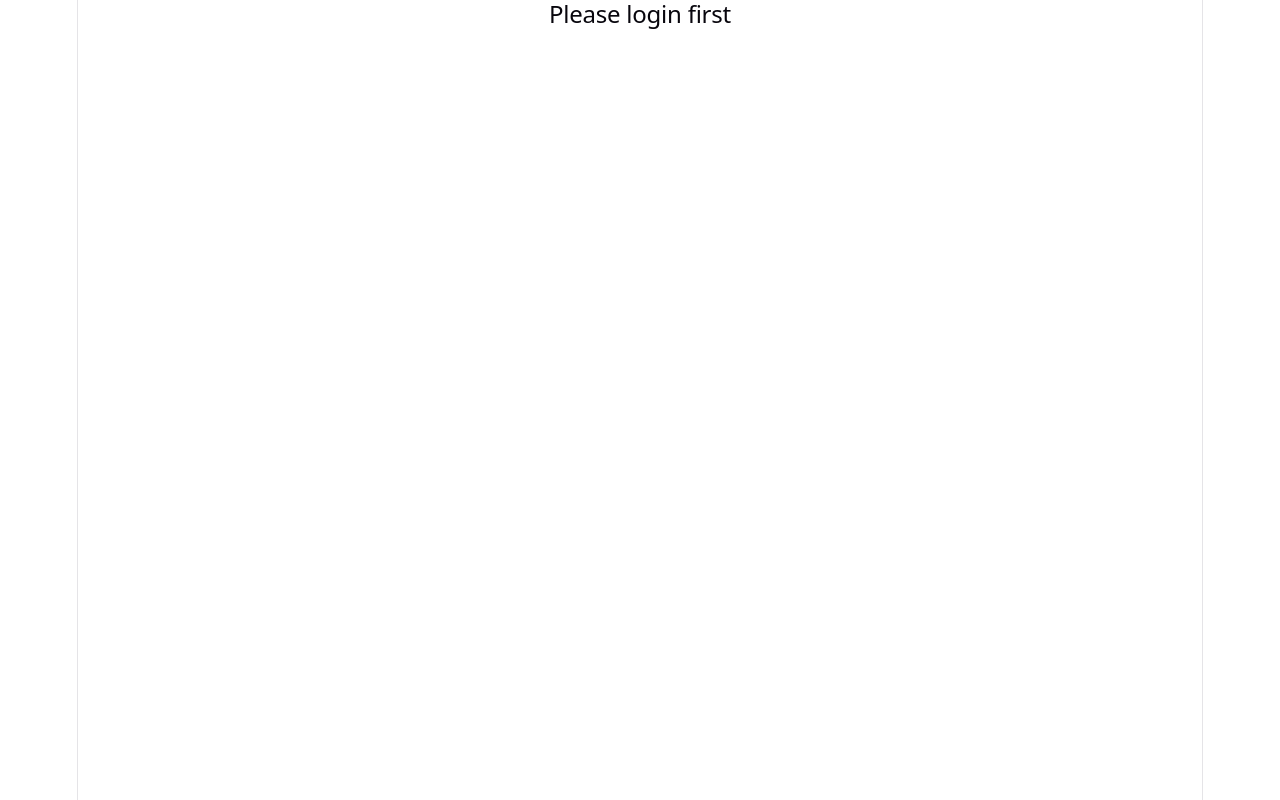
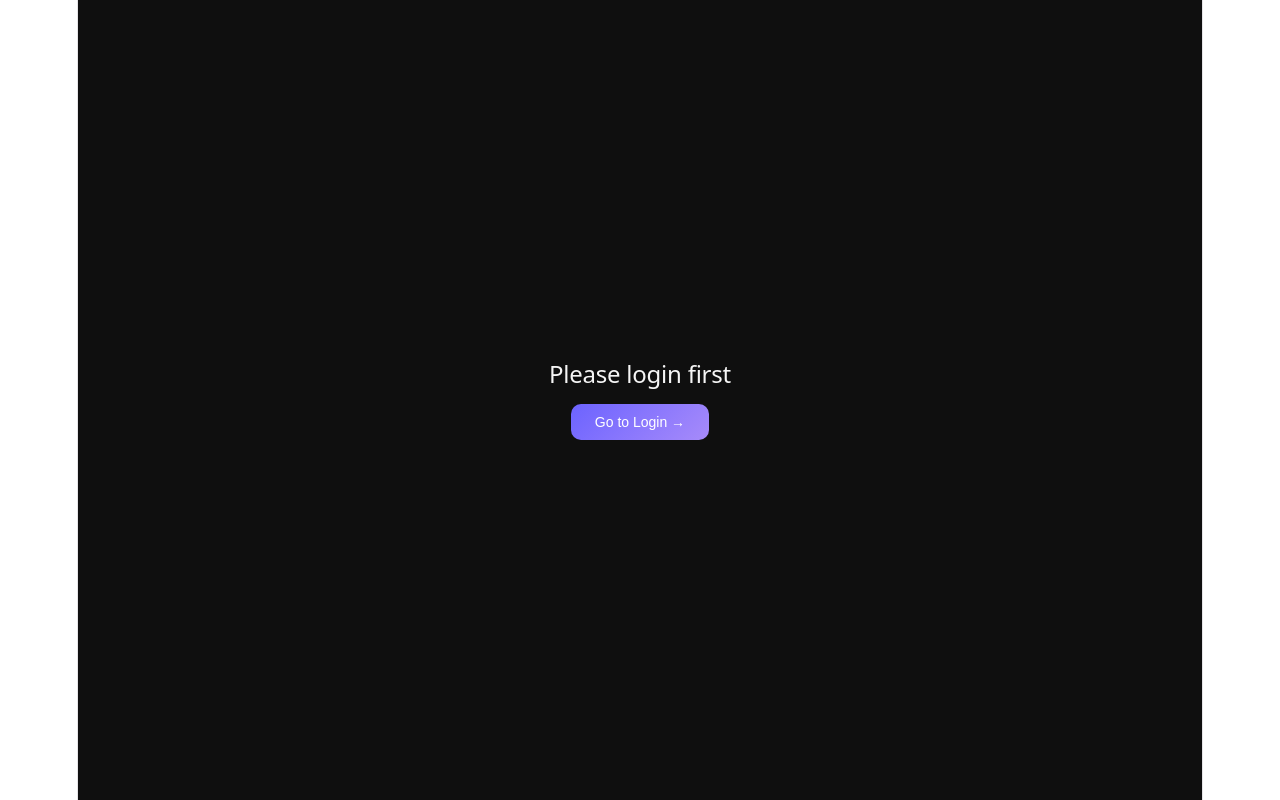
Before and after one commit to GOKULKRISHNAMCA/Google-login, a React (Vite) app in the folder client/client/: page /home in a window 1280 px wide. Built offline with nearby package versions, Linux system fonts and the light colour scheme.

Commit message:
fix logout redirect

```diff
--- a/client/client/src/Home.jsx
+++ b/client/client/src/Home.jsx
@@ -7,9 +7,37 @@ function Home() {
 
   const user = JSON.parse(localStorage.getItem("user") || "null");
 
-  if (!user) {
-    return <h2>Please login first</h2>;
-  }
+ if (!user) {
+  return (
+    <div style={{
+      minHeight: '100vh',
+      background: '#0f0f0f',
+      display: 'flex',
+      alignItems: 'center',
+      justifyContent: 'center',
+      fontFamily: 'DM Sans, sans-serif'
+    }}>
+      <div style={{ textAlign: 'center' }}>
+        <h2 style={{ color: '#f5f5f5', marginBottom: '16px' }}>Please login first</h2>
+        <button
+          onClick={() => window.location.href = '/'}
+          style={{
+            background: 'linear-gradient(135deg, #6c63ff, #a78bfa)',
+            border: 'none',
+            borderRadius: '10px',
+            color: 'white',
+            fontSize: '14px',
+            fontFamily: 'DM Sans, sans-serif',
+            padding: '10px 24px',
+            cursor: 'pointer'
+          }}
+        >
+          Go to Login →
+        </button>
+      </div>
+    </div>
+  );
+}
 
   const user_id = user.id;
 
```
